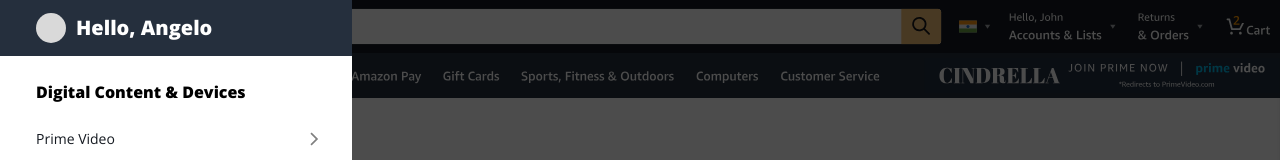
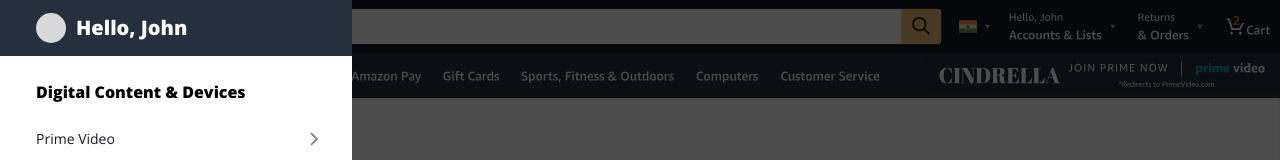
Before and after one commit to linhpham4/team-2-ip-client, a React (Vite) app: page / in a window 1280 px wide. Both pictures are taken after a click on the picture 640 px from the left and 75 px from the top of the page. Shown: the top 160 px of the page. Built offline with nearby package versions, Linux system fonts and the light colour scheme.

Commit message:
Changed user name to John

```diff
--- a/src/components/SideBar/SideBar.jsx
+++ b/src/components/SideBar/SideBar.jsx
@@ -11,7 +11,7 @@
       <div className="sidebar">
         <div className="sidebar__header">
           <img src={mockavatar} alt="icon" className="sidebar__img" />
-          <h3 className="sidebar__hello">Hello, Angelo</h3>
+          <h3 className="sidebar__hello">Hello, John</h3>
         </div>
 
         <div className="sidebar__section">
```
